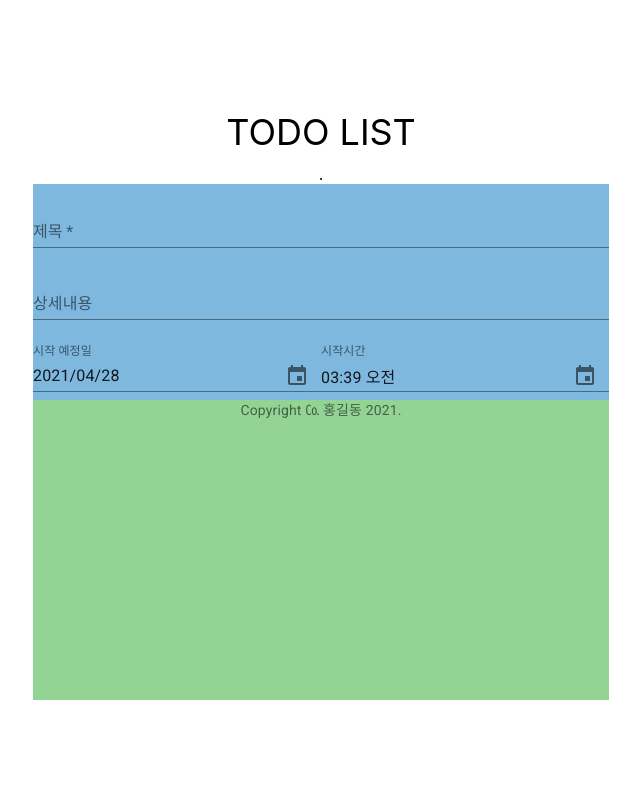
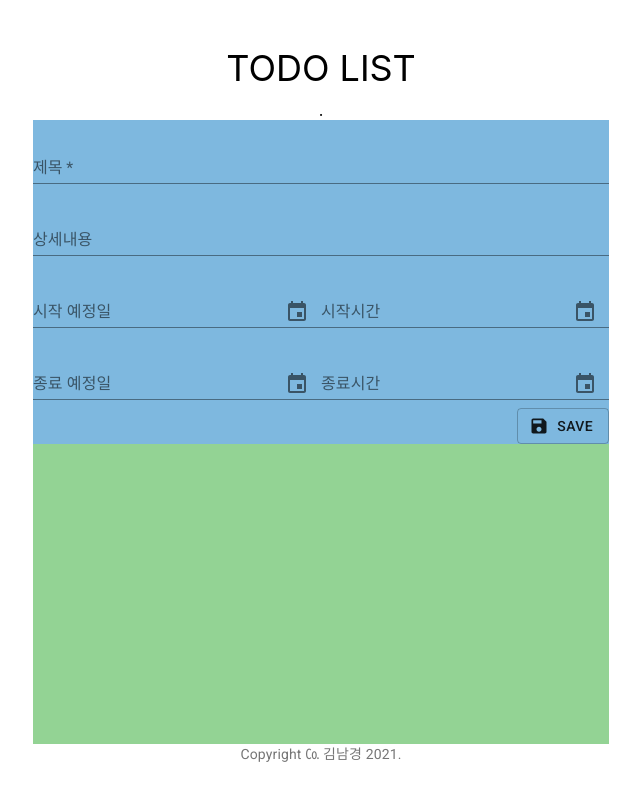
Before and after one commit to namkoun/todolist_2021, a React (Create React App) app: page / in a window 1280 px wide. Shown: the whole page, without its empty margins (319-959 px from the left). Built offline with nearby package versions, Linux system fonts and the light colour scheme.

Commit message:
210526_Commit

```diff
--- a/package.json
+++ b/package.json
@@ -10,6 +10,7 @@
     "@fontsource/roboto": "^4.3.0",
     "@material-ui/core": "^4.11.4",
     "@material-ui/icons": "^4.11.2",
+    "@material-ui/lab": "^4.0.0-alpha.58",
     "@material-ui/pickers": "^3.3.10",
     "@testing-library/jest-dom": "^5.12.0",
     "@testing-library/react": "^11.2.6",
--- a/src/App.js
+++ b/src/App.js
@@ -1,7 +1,8 @@
-import {TextField, Typography} from '@material-ui/core';
+import {Button, TextField, Typography, List, ListItem, ListItemText} from '@material-ui/core';
 import {KeyboardDatePicker,KeyboardTimePicker} from '@material-ui/pickers'
 import React from 'react';
-
+import { Alert } from '@material-ui/lab';
+import SaveIcon from '@material-ui/icons/Save';
 import './App.css';
 
 
@@ -9,22 +10,84 @@ class App extends React.Component{
   constructor(props){
     super(props);
     this.state={
+      todoList:[],
       title:"",
       content:"",
       startDate: null,
       startTime: null,
       endDate:null,
-      endTime:null
+      endTime:null,
+
+    }
+  }
+  checkValidate(){
+    const{
+      title,content,startDate,startTime,endDate,endTime
+    }=this.state;
+    if (!title) {
+      alert("제목을 입력해주세요.");
+      return false;
+    } else if (!content) {
+      alert("내용을 입력해주세요.");
+      return false;
+    } else if (!startDate) {
+      alert("시작일을 입력해주세요.");
+      return false;
+    } else if (!startTime) {
+      alert("시작 시간을 입력해주세요.");
+      return false;
+    } else if (!endDate) {
+      alert("종료일을 입력해주세요.");
+      return false;
+    } else if (!endTime) {
+      alert("종료 시간을 입력해주세요.");
+      return false;
+    } else if(title && content && startDate && startTime && endDate && endTime){
+      return true
     }
   }
 
+  checkValidate1(){
+    const{startDate,endDate}=this.state;
+    if(endDate<startDate){
+      alert("시작일이 더 앞일 수는 없습니다");
+      return false;
+    }
+    return true
+  }
+
+
+
+  saveTodoList(){
+    if(this.checkValidate()){
+      if(this.checkValidate1()){
+    const {todoList,title,content,startDate,startTime,endDate,endTime}= this.state;
+    todoList.push({title: title.trim(), content: content.trim(),startDate,startTime,endDate,endTime});
+    this.setState({
+      todoList,
+      title:"",
+      content:"",
+      startDate:null,
+      startTime:null,
+      endDate:null,
+      endTime:null,
+    });}
+  }
+  }
   render(){
     return (
       <div className="App">
         <div className="header">TODO LIST</div>.
         <div className="input_area">
-          <TextField label="제목" size="normal" margin="normal" fullWidth required />
-          <TextField label="상세내용" size="normal" margin="normal" fullWidth multiline />
+
+          <TextField label="제목" size="normal" margin="normal" fullWidth required
+          value={this.state.title}
+          onChange={(e)=> {this.setState({title:e.target.value})}}
+          />
+          <TextField label="상세내용" size="normal" margin="normal" fullWidth multiline
+          value={this.state.content}
+          onChange={(e)=> {this.setState({content:e.target.value})}}
+          />
 
         <KeyboardDatePicker
          disableToolbar
@@ -32,7 +95,8 @@ class App extends React.Component{
          format="yyyy/MM/DD"
          margin="normal"
          label="시작 예정일"
-         onChange={(value)=>console.log(value)}
+         value={this.state.startDate}
+         onChange={(value)=> {this.setState({startDate:value})}}
          style = {{width: '50%'}}
          KeyboardButtonProps={{'aria-label': 'change date',}}
          />
@@ -41,17 +105,68 @@ class App extends React.Component{
          margin="normal"
          label="시작시간"
          variant="inline"
-         onChange={(value)=>console.log(value)}
+         value={this.state.startTime}
+         onChange={(value)=>{this.setState({startTime:value})}}
          style = {{width: '50%'}}
          KeyboardButtonProps={{'aria-label': 'change time',}}
          />
+         <KeyboardDatePicker
+         disableToolbar
+         variant="inline"
+         format="yyyy/MM/DD"
+         margin="normal"
+         label="종료 예정일"
+         value={this.state.endDate}
+         onChange={(value)=> {this.setState({endDate:value})}}
+         style = {{width: '50%'}}
+         KeyboardButtonProps={{'aria-label': 'change date',}}
+         />
+
+         <KeyboardTimePicker
+         margin="normal"
+         label="종료시간"
+         variant="inline"
+         value={this.state.endTime}
+         onChange={(value)=>{this.setState({endTime:value})}}
+         style = {{width: '50%'}}
+         KeyboardButtonProps={{'aria-label': 'change time',}}
+         />
+        <Button
+        variant="outlined"
+        startIcon={<SaveIcon/>}
+        style={{float:'right'}}
+        onClick={(value)=>this.saveTodoList()}
+        >
+          save
+        </Button>
          </div>
         <div className="list_area">
-          <Typography variant="body2" color="textSecondary" align="center">
-           {'Copyright ㏇ 홍길동 '+new Date().getFullYear()+'.'}
+
+        <List>
+        {this.state.todoList.map((todoItem, idx) => {
+          const{
+            title,content,startDate,startTime,endDate,endTime
+          }=todoItem;
+          return(
+            <ListItem key={idx} role={undefined} dense button>
+              <ListItemText
+              primary={title}
+              secondary={startDate?.format('yyyy-MM-DD'+' '+startTime?.format('HH:MM')+'~'+endDate?.format('yyyy-MM-DD')+' '+endTime?.format('HH:MM'))}
+
+              />
+
+
+            </ListItem>
+          )
+        })}
+
+
+        </List>
+
+        </div>
+        <Typography variant="body2" color="textSecondary" align="center">
+           {'Copyright ㏇ 김남경 '+new Date().getFullYear()+'.'}
           </Typography>
-        </div>
-
       </div>
      );
 
```
Also changed, not shown: 1 other file (tests, documents, lock files or other folders).
